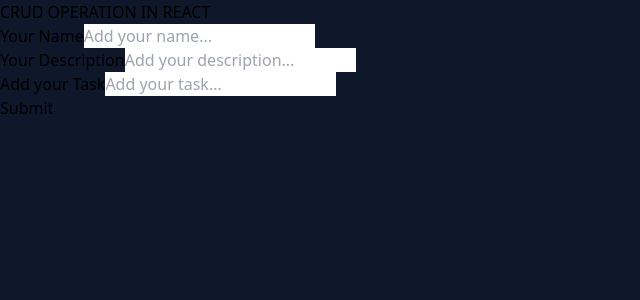
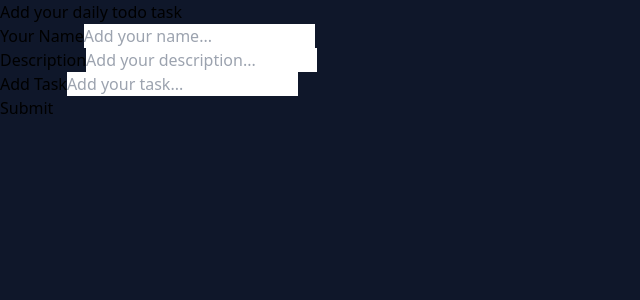
Before and after one commit to Adityajaiswar11/CRUD-OPERATION-in-React, a React (Vite) app: page / in a window 1280 px wide. Shown: the top 300 px of the page, without its empty margins (0-640 px from the left). Built offline with nearby package versions, Linux system fonts and the light colour scheme.

Commit message:
updated app

```diff
--- a/index.html
+++ b/index.html
@@ -4,7 +4,7 @@
     <meta charset="UTF-8" />
     <link rel="icon" type="image/svg+xml" href="/vite.svg" />
     <meta name="viewport" content="width=device-width, initial-scale=1.0" />
-    <title>CRUD-OPERATION</title>
+    <title>Todo-task management</title>
   </head>
   <body>
     <div id="root"></div>
--- a/src/components/Data.jsx
+++ b/src/components/Data.jsx
@@ -82,8 +82,8 @@ const Data = () => {
 
   return (
     <>
-      <h3 className="text-2xl text-center font-semibold bg-slate-900 text-white/80  py-8">
-        CRUD OPERATION IN REACT
+      <h3 className="text-2xl text-center font-semibold bg-slate-900 text-red-500/90  py-8 border-b">
+       Add your daily todo task
       </h3>
       <ToastContainer />
       <div className="w-full md:w-[80%] mx-auto my-6 text-white  h-full">
@@ -106,7 +106,7 @@ const Data = () => {
           </div>
 
           <div className=" text-white/70">
-            <label htmlFor="description">Your Description</label>
+            <label htmlFor="description">Description</label>
             <input
               type="description"
               placeholder="Add your description..."
@@ -116,7 +116,7 @@ const Data = () => {
             />
           </div>
           <div className=" text-white/70">
-            <label htmlFor="task">Add your Task</label>
+            <label htmlFor="task">Add Task</label>
             <input
               type="text"
               placeholder="Add your task..."
@@ -154,7 +154,7 @@ const Data = () => {
               <Fragment key={id}>
                 <tbody>
                   <tr className="text-center text-white/70">
-                    <td className="md:py-2 md:border md:border-slate-600">
+                    <td className="py-2 border-y-none md:border-slate-600 hidden md:flex md:justify-center md:items-center">
                       {value?.id}
                     </td>
                     <td className="py-2 border border-slate-600">
@@ -166,17 +166,17 @@ const Data = () => {
                     <td className=" py-2 border border-slate-600">
                       {value?.task}
                     </td>
-                    <td className="py-2 border border-slate-600 flex justify-center gap-3 items-item">
+                    <td className="py-2 border border-slate-600 md:flex md:justify-center md:gap-3 md:items-item">
                       <button
                         onClick={() => handleEdit(value)}
-                        className="py-2 px-3 bg-green-500 rounded-md  font-semibold"
+                        className="py-2 md:px-3 px-2 bg-green-500 rounded-md  font-semibold"
                       >
                         {" "}
                         Edit
                       </button>{" "}
                       <button
                         onClick={() => handleDelete(value.id)}
-                        className="py-2 px-3 bg-red-500 rounded-md ml-2 font-semibold"
+                        className="py-2 md:px-3 px-2 bg-red-500 rounded-md ml-2 font-semibold"
                       >
                         Delete
                       </button>
```
